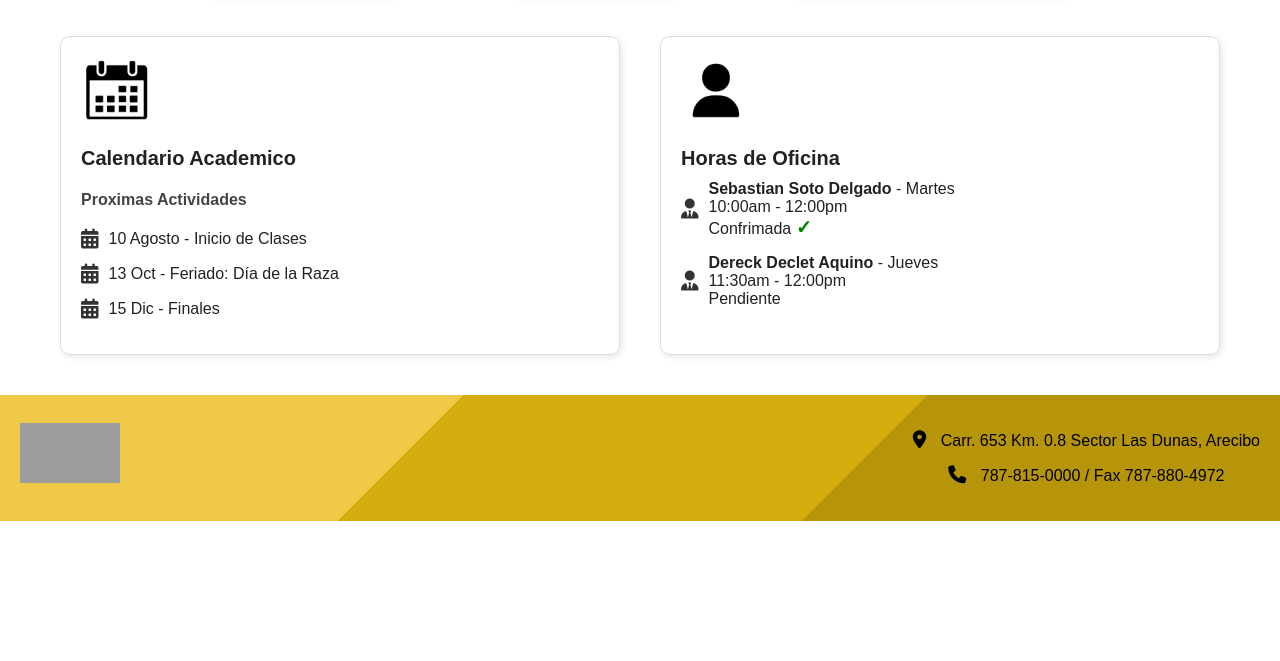
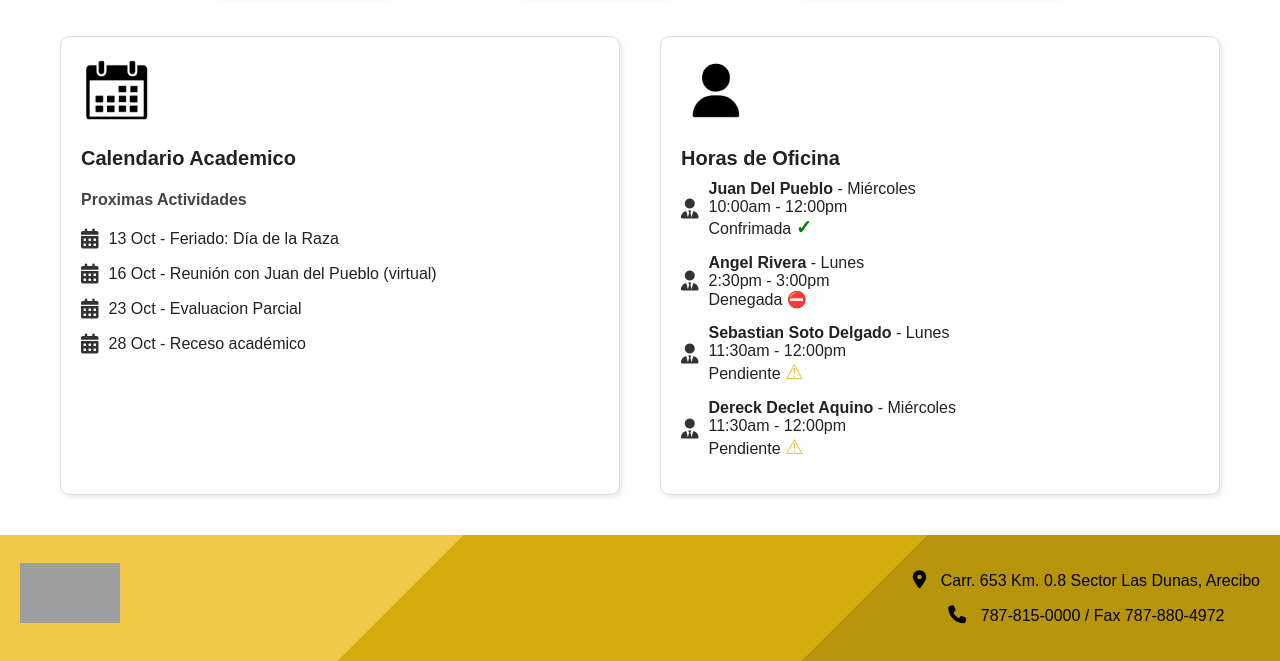
Before and after one commit to Ddeclet/Software_project, a Flask app: template templates/profesores_home.html in a window 1280 px wide. Shown: the part 362-1023 px from the top of the page. Before the commit the page ends 883 px from the top, so only its background shows below. Run offline with Flask 3, Linux system fonts and the light colour scheme; the template is opened without the code that fills it, so the values that code supplies are empty; some libraries are stand-ins or nearby versions; grey boxes are pictures that could not be loaded.

Commit message:
Arreglo del calendario, bloque de citas y eventos

```diff
--- a/templates/confirmar_citas.html
+++ b/templates/confirmar_citas.html
@@ -43,11 +43,11 @@
     <div class="opciones">
       <label>
         <input type="radio" name="cita{{ cita.id }}" value="confirmar">
-        Confirmar <i class="fa-solid fa-check"></i>
+        Confirmar <span class="green-checkmark">&#10003;</span><i class="fa-solid fa-check"></i>
       </label>
       <label>
         <input type="radio" name="cita{{ cita.id }}" value="denegar">
-        Denegar <i class="fa-solid fa-xmark"></i>
+        Denegar <span class="denegada">&#9940;</span><i class="fa-solid fa-xmark"></i>
       </label>
     </div>
   </div>
--- a/templates/index.html
+++ b/templates/index.html
@@ -61,9 +61,10 @@
           <img src="{{ url_for('static', filename='images/Calendario.png') }}" alt="Calendario" class="card-img">
           <h3>Calendario</h3>
           <h4>Proximas Actividades</h4>
-          <div class="event"><i class="fa-solid fa-calendar-days"></i> 10 Agosto - Inicio de Clases</div>
           <div class="event"><i class="fa-solid fa-calendar-days"></i> 13 Oct - Feriado: Día de la Raza</div>
-          <div class="event"><i class="fa-solid fa-calendar-days"></i> 15 Dic - Finales</div>
+          <div class="event"><i class="fa-solid fa-calendar-days"></i> 16 Oct - Reunión con Prof. Luis Colón (virtual)</div>
+          <div class="event"><i class="fa-solid fa-calendar-days"></i> 23 Oct - Evaluacion Parcial</div>
+          <div class="event"><i class="fa-solid fa-calendar-days"></i> 28 Oct - Receso académico </div>
         </div>
       </a>
 
--- a/templates/profesores_home.html
+++ b/templates/profesores_home.html
@@ -66,9 +66,10 @@
           <img src="{{ url_for('static', filename='images/Calendario.png') }}" alt="Calendario" class="card-img">
           <h3>Calendario Academico</h3>
           <h4>Proximas Actividades</h4>
-          <div class="event"><i class="fa-solid fa-calendar-days"></i> 10 Agosto - Inicio de Clases</div>
-          <div class="event"><i class="fa-solid fa-calendar-days"></i> 13 Oct - Feriado: Día de la Raza</div>
-          <div class="event"><i class="fa-solid fa-calendar-days"></i> 15 Dic - Finales</div>
+         <div class="event"><i class="fa-solid fa-calendar-days"></i> 13 Oct - Feriado: Día de la Raza</div>
+          <div class="event"><i class="fa-solid fa-calendar-days"></i> 16 Oct - Reunión con Juan del Pueblo (virtual)</div>
+          <div class="event"><i class="fa-solid fa-calendar-days"></i> 23 Oct - Evaluacion Parcial</div>
+          <div class="event"><i class="fa-solid fa-calendar-days"></i> 28 Oct - Receso académico </div>
         </div>
       </a>
 
@@ -80,7 +81,7 @@
           <div class="office-hour">
             <i class="fa-solid fa-user-tie"></i>
             <div>
-              <strong>Sebastian Soto Delgado</strong> - Martes<br>
+              <strong>Juan Del Pueblo</strong> - Miércoles<br>
               10:00am - 12:00pm<br>
               Confrimada <span class="green-checkmark">&#10003;</span>
             </div>
@@ -88,9 +89,26 @@
           <div class="office-hour">
             <i class="fa-solid fa-user-tie"></i>
             <div>
-              <strong>Dereck Declet Aquino</strong> - Jueves<br>
+              <strong>Angel Rivera</strong> - Lunes<br>
+              2:30pm - 3:00pm<br>
+              Denegada <span class="denegada">&#9940;</span>
+            </div>
+          </div>
+          <div class="office-hour">
+            <i class="fa-solid fa-user-tie"></i>
+            <div>
+              <strong>Sebastian Soto Delgado</strong> - Lunes<br>
               11:30am - 12:00pm<br>
-              Pendiente
+              Pendiente <span class="pending" style="color: #e8be3f; font-size: 1.3em;">&#9888;</span>
+
+            </div>
+          </div>
+          <div class="office-hour">
+            <i class="fa-solid fa-user-tie"></i>
+            <div>
+              <strong>Dereck Declet Aquino</strong> - Miércoles<br>
+              11:30am - 12:00pm<br>
+              Pendiente <span class="pending" style="color: #e8be3f; font-size: 1.3em;">&#9888;</span>
             </div>
           </div>
         </div>
```
Also changed, not shown: templates/calendario.html (+13 -4 lines).
